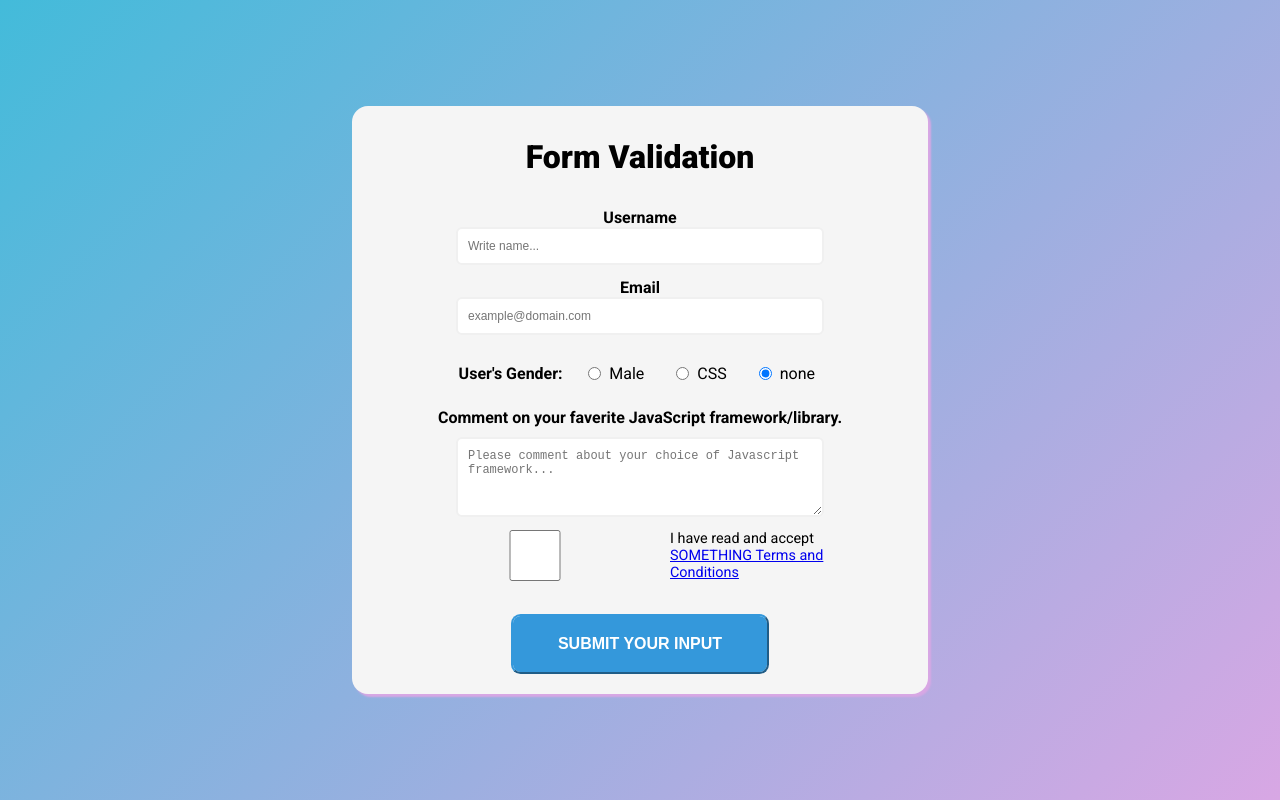
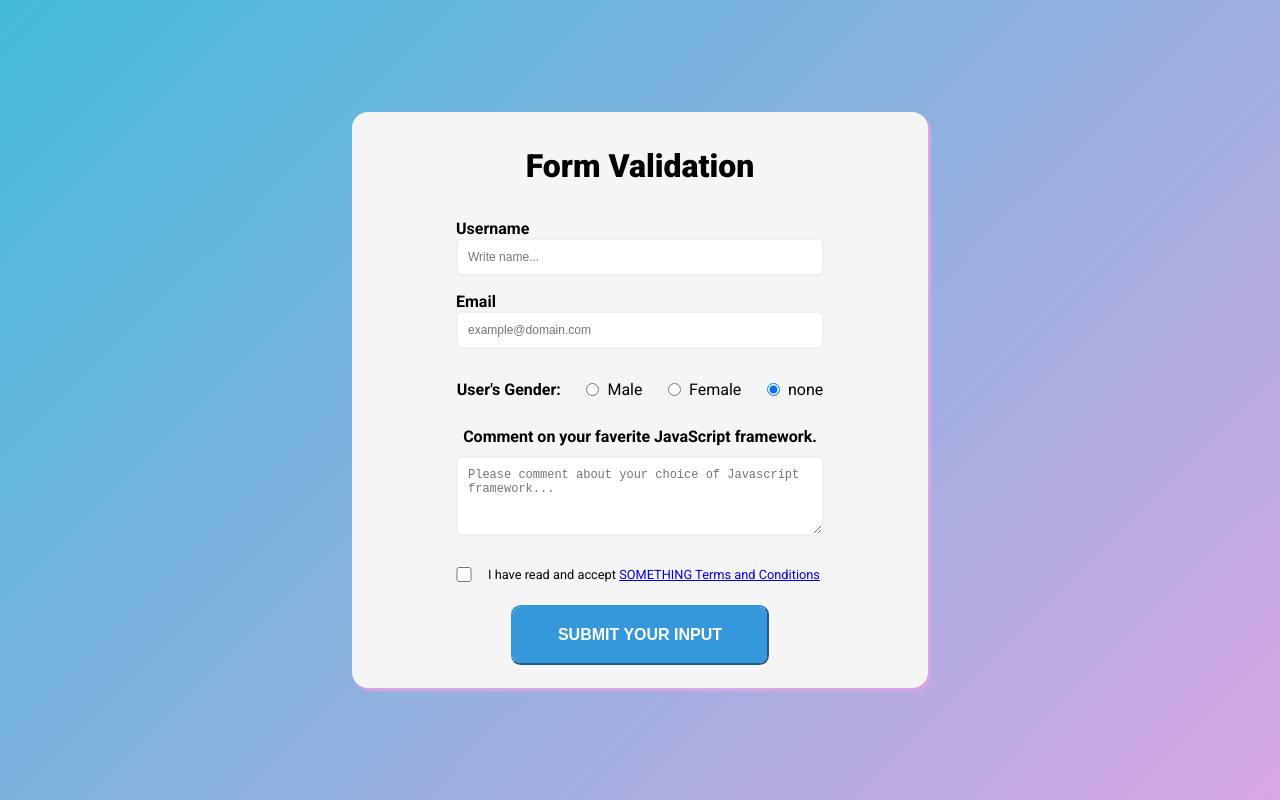
Before and after one commit to Tesfaye-Eshetie/form-validation, a website built with Vite: page index.html in a window 1280 px wide. Built offline with nearby package versions, Linux system fonts and the light colour scheme.

Commit message:
validated the checkbox

```diff
--- a/css/styles.css
+++ b/css/styles.css
@@ -28,7 +28,8 @@ body {
   margin: 0.6rem;
 }
 #form p {
-  font-size: .9rem;
+  font-size: .8rem;
+  color: #080707;
 }
 #form {
   display: flex;
@@ -64,9 +65,7 @@ body {
 .input-control {
   display: flex;
   flex-direction: column;
-  justify-content: center;
-  align-items: center;
-}
+  }
 .input-control input,
 .input-control textarea {
   cursor: pointer;
@@ -77,6 +76,11 @@ body {
   padding: 10px;
   width: 100%;
 }
+.input-control h4,
+.input-control textarea {
+  align-self: center;
+}
+
 .input-control input:focus,
 .input-control textarea:focus {
   outline: 0;
@@ -101,7 +105,7 @@ body {
   margin: 1rem;
 }
 .input-group label {
-  margin: 0 2rem 0 .5rem;
+  margin: 0 1.6rem 0 .5rem;
 }
 #input-gender {
   display: flex;
@@ -120,12 +124,23 @@ body {
 
 .input-check {
   display: flex;
-  justify-content: space-between;
-  width: 30rem;
+  width: 26rem;
+  margin-left: 2rem;
+  margin-top: 1rem;
+  position: relative;
  }
-/* .input-check:first-child{
-
-} */
+.input-check .error {
+  color: #ff3860;
+  font-size: 9px;
+  height: 13px;
+  position: absolute;
+  left: .5rem;
+  bottom: -1rem;
+}
+ input[type="checkbox" i] {
+  width: 2rem;
+  margin-right: .5rem;
+ }
 @media (max-width: 40rem) {
   #form {
     width: 26rem;
@@ -135,5 +150,6 @@ body {
   }
   .input-check{
     width: 24rem;
+    margin: 0;
   }
 }
--- a/index.html
+++ b/index.html
@@ -44,14 +44,14 @@
             <input type="radio" id="male" name="gender" value="male" />
             <label for="male">Male</label>
             <input type="radio" id="female" name="gender" value="female" />
-            <label for="female">CSS</label>
+            <label for="female">Female</label>
             <input type="radio" id="none" name="gender" value="none" checked />
-            <label for="javascript">none</label>
+            <label for="none">none</label>
           </div>
         </div>
       </div>
       <div class="input-control">
-        <h4>Comment on your faverite JavaScript framework/library.</h4>
+        <h4>Comment on your faverite JavaScript framework.</h4>
         <textarea
           id="comment"
           cols="50"
@@ -62,10 +62,13 @@
       </div>
       <div class="input-control">
         <div class="input-check">
-         <input type="checkbox" id="input-checkbox" required name="terms" value= false /><p>I have read and accept
-          <a href="#">SOMETHING Terms and Conditions</a></p>
+          <input type="checkbox" id="input-checkbox" name="terms" />
+          <p>
+            I have read and accept
+            <a href="#">SOMETHING Terms and Conditions</a>
+          </p>
+          <div class="error"></div>
         </div>
-        <div class="error"></div>
       </div>
       <button type="submit">Submit Your Input</button>
     </form>
--- a/js/index.js
+++ b/js/index.js
@@ -32,7 +32,6 @@ const validateInputs = () => {
   const usernameValue = username.value.trim();
   const emailValue = email.value.trim();
   const commentsValue = comments.value.trim();
-  const checkboxValue = checkbox.value;
 
   if (usernameValue === '') {
     setError(username, 'Username is required');
@@ -58,8 +57,8 @@ const validateInputs = () => {
     setSuccess(comments);
   }
 
-  if (checkboxValue === false) {
-    setError(checkbox, 'checking is required');
+  if (!checkbox.checked) {
+    setError(checkbox, "Can't proceed as you didn't agree to the terms!");
   } else {
     setSuccess(checkbox);
   }
--- a/package.json
+++ b/package.json
@@ -1,7 +1,7 @@
 {
   "name": "picsum-photos-api",
   "version": "1.0.0",
-  "description": "Build a web page that, on load, uses the picsum.photos list API to get 100 images",
+  "description": "form validation demo",
   "main": "index.js",
   "scripts": {
     "dev": "vite",
```
